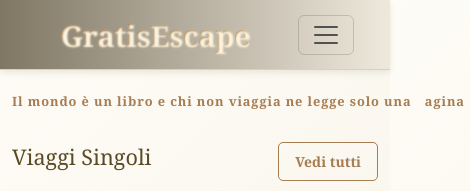
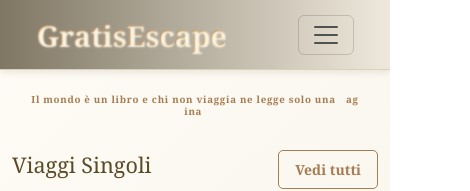
Before and after one commit to davidelong0/GratisEscape, a React (Vite) app in the folder gratisescapefrontend/: page / in a window 390 px wide. Shown: the top 191 px of the page, 470 px wide, since content can reach past the window. Built offline with nearby package versions, Linux system fonts and the light colour scheme; no server answers.

Commit message:
ottimizzato su mobile

```diff
--- a/gratisescapefrontend/src/components/PoeticText.jsx
+++ b/gratisescapefrontend/src/components/PoeticText.jsx
@@ -15,18 +15,8 @@ const PoeticText = ({ text, delay = 100 }) => {
   }, [text, delay]);
 
   return (
-    <h2
-      style={{
-        fontFamily: "'Georgia', serif",
-        fontWeight: "600",
-        fontSize: "0.8rem",
-        color: "#a67c52",
-        textAlign: "center",
-        userSelect: "none",
-        letterSpacing: "0.07em",
-        marginBottom: "2rem",
-      }}
-    >
+<h2 className="poetic-text">
+
       {text.split("").map((char, i) => (
         <span
           key={i}
--- a/gratisescapefrontend/src/components/layout/Navbar.jsx
+++ b/gratisescapefrontend/src/components/layout/Navbar.jsx
@@ -52,7 +52,6 @@ const Navbar = () => {
     checkUnread();
   }, [user, dispatch]);
 
-
   useEffect(() => {
     if (!user) return;
 
@@ -96,8 +95,7 @@ const Navbar = () => {
   };
 
   const handleCampanellaClick = () => {
-    dispatch(setNewMessage(false)); // ✅ solo badge 🔔
-
+    dispatch(setNewMessage(false));
     if (isAdmin) {
       navigate('/admin/richieste');
     } else {
@@ -120,7 +118,12 @@ const Navbar = () => {
         alignItems: 'center',
       }}
     >
-      <div className="container-fluid">
+<div
+  className="container-fluid d-flex align-items-center justify-content-between flex-nowrap"
+  style={{ minWidth: 0 }}
+>
+
+        <div className="d-flex align-items-center">
           {showBackArrow && (
             <button
               className="btn btn-outline-secondary me-2"
@@ -146,20 +149,54 @@ const Navbar = () => {
     color: "transparent",
     animation: "goldGradientShift 8s ease infinite",
     userSelect: "none",
+    textShadow: "1px 1px 2px #fdf6e3",
     margin: "0 auto",
-            textShadow: "1px 1px 2px #fdf6e3",
-            marginRight: '3rem'
+    flex: '1 1 auto',
+    textAlign: 'center',
+    whiteSpace: 'nowrap',
+    overflow: 'hidden'
   }}
 >
   GratisEscape
 </Link>
 
+        </div>
+
+        <div className="d-flex align-items-center">
+          {user && (
+            <motion.div
+              className="position-relative me-3 ms-3"
+              initial="initial"
+              whileHover="hover"
+              variants={linkVariants}
+              style={{ fontWeight: '700', cursor: 'pointer', fontSize: '1.2rem' }}
+              onClick={handleCampanellaClick}
+            >
+              🔔
+              {hasNewMessage && (
+                <span style={{
+                  position: 'absolute',
+                  top: '-4px',
+                  right: '-4px',
+                  backgroundColor: 'red',
+                  borderRadius: '50%',
+                  width: '10px',
+                  height: '10px',
+                  display: 'inline-block'
+                }} />
+              )}
+            </motion.div>
+          )}
+
           <button className="navbar-toggler" type="button" data-bs-toggle="collapse" data-bs-target="#navbarSupportedContent">
             <span className="navbar-toggler-icon" />
           </button>
+        </div>
+      </div>
 
-        <div className="collapse navbar-collapse" id="navbarSupportedContent">
-          <ul className="navbar-nav me-auto mb-2 mb-lg-0">
+      <div className="collapse navbar-collapse mt-2 mt-lg-0" id="navbarSupportedContent">
+       <ul className="navbar-nav me-auto mb-2 mb-lg-0 nav-links-sinistra">
+
           {!isAdmin && user && (
             <>
               <motion.li className="nav-item" initial="initial" whileHover="hover" variants={linkVariants}>
@@ -191,30 +228,8 @@ const Navbar = () => {
         {user ? (
           <ul className="navbar-nav ms-auto align-items-center">
             <motion.li
-                className="nav-item text-white me-3 position-relative"
-                initial="initial"
-                whileHover="hover"
-                variants={linkVariants}
-                style={{ fontWeight: '700', cursor: 'pointer' }}
-                onClick={handleCampanellaClick}
-              >
-                🔔
-                {hasNewMessage && (
-                  <span style={{
-                    position: 'absolute',
-                    top: '-4px',
-                    right: '-4px',
-                    backgroundColor: 'red',
-                    borderRadius: '50%',
-                    width: '10px',
-                    height: '10px',
-                    display: 'inline-block'
-                  }} />
-                )}
-              </motion.li>
+              className="nav-item text-white me-3 ms-3"
 
-              <motion.li
-                className="nav-item text-white me-3"
               initial="initial"
               whileHover="hover"
               variants={linkVariants}
@@ -238,7 +253,6 @@ const Navbar = () => {
           </ul>
         )}
       </div>
-      </div>
     </nav>
   );
 };
--- a/gratisescapefrontend/src/main.jsx
+++ b/gratisescapefrontend/src/main.jsx
@@ -8,6 +8,8 @@ import { Provider } from 'react-redux'
 import store from './redux/store'
 import { ToastContainer } from 'react-toastify'
 import 'react-toastify/dist/ReactToastify.css'
+import 'bootstrap/dist/js/bootstrap.bundle.min.js';
+
 
 ReactDOM.createRoot(document.getElementById('root')).render(
 
--- a/gratisescapefrontend/src/styles/custom.css
+++ b/gratisescapefrontend/src/styles/custom.css
@@ -103,6 +103,27 @@ body {
   padding-left: 2rem;
   padding-right: 2rem;
 }
+
+/* testopoetico */
+.poetic-text {
+  font-family: 'Georgia', serif;
+  font-weight: 600;
+  color: #a67c52;
+  text-align: center;
+  user-select: none;
+  letter-spacing: 0.07em;
+  margin-bottom: 2rem;
+
+  /* Le aggiunte fondamentali per il problema che hai: */
+  max-width: 90%;
+  margin-left: auto;
+  margin-right: auto;
+  word-wrap: break-word;
+  hyphens: auto;
+  font-size: clamp(0.55rem, 2.5vw, 0.8rem);
+}
+
+
 
 /* Brand GratisEscape centrato e animato */
 .navbar .navbar-brand {
@@ -290,7 +311,7 @@ body {
   height: auto;
 }
 
-/* Dettagli footer */
+/* Dettagli FOOTER */
 .footer-custom {
   background: linear-gradient(90deg, #f9f0f1 0%, #efe9dd 100%);
   color: #5a4b27;
```
Lines whose indentation alone changed are shown as unchanged.
